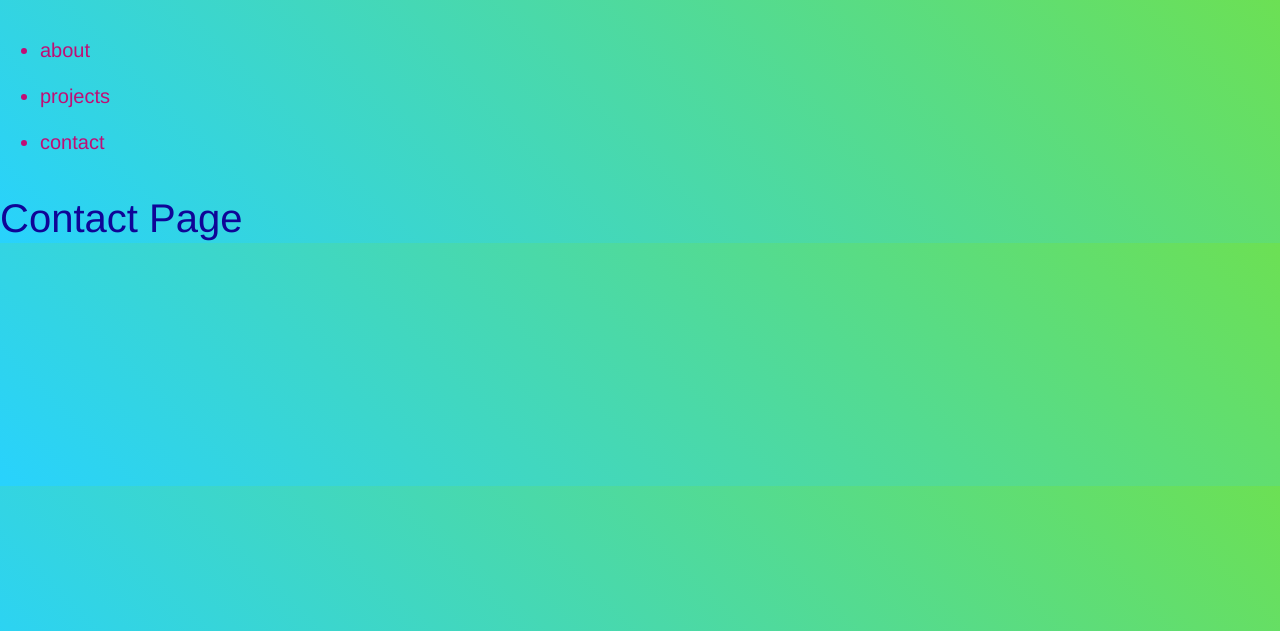
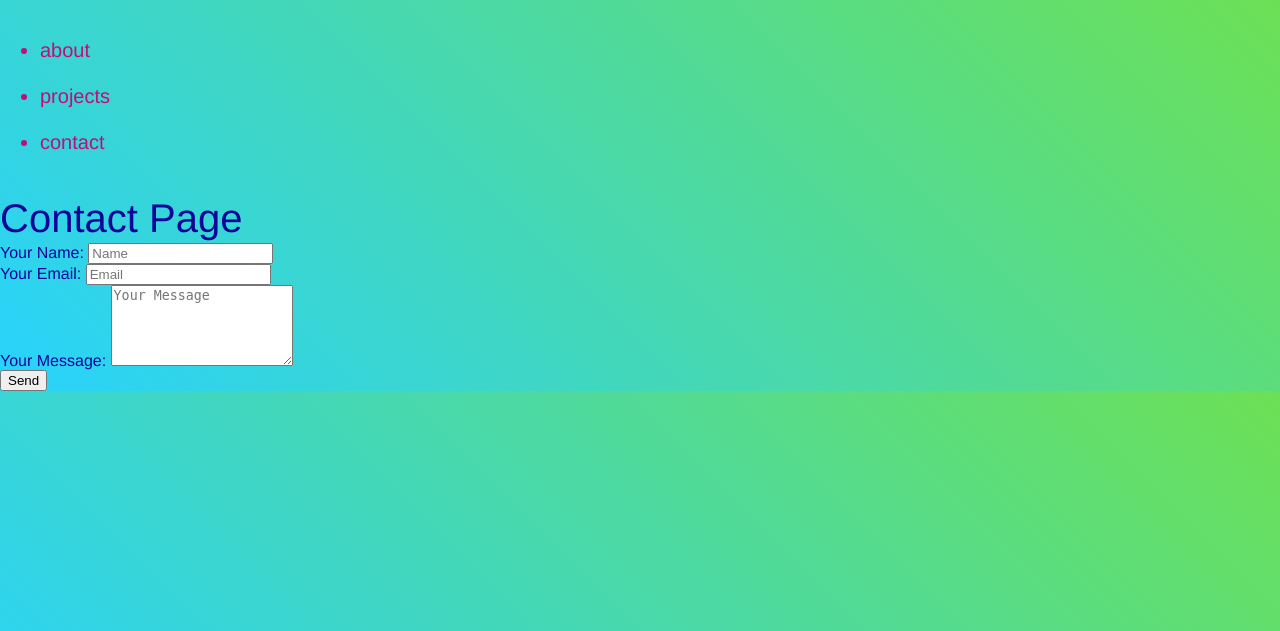
Before and after one commit to tarun010/tarun010.pythonanywhere.com, a Flask app: page /contact in a window 1280 px wide. Shown: the top 631 px of the page. Run offline with Flask 2, Linux system fonts and the light colour scheme.

Commit message:
added contact form and .env to hide formspree contact form url

```diff
--- a/app.py
+++ b/app.py
@@ -1,11 +1,13 @@
 from flask import Flask, render_template
 import requests
-
+import decouple
 
 user_name = "Tarun"
 
 github_projects_url = "https://api.github.com/users/tarun010/repos"
 projects_from_github = requests.get(github_projects_url).json()
+
+contact = decouple.config("CONTACT_FORM_API", default=None)
 
 projects = []
 
@@ -38,7 +40,7 @@ def about_page():
 
 @app.route("/contact")
 def contact_page():
-    return render_template("contact.html", name=user_name)
+    return render_template("contact.html", name=user_name, api=contact)
 
 @app.route("/projects")
 def project_page():
--- a/templates/contact.html
+++ b/templates/contact.html
@@ -2,4 +2,29 @@
 {% block title %}Contact{% endblock %}
 {% block content %}
 <h1>Contact Page</h1>
+
+<form action="{{api}}" method="POST">
+    <div>
+        <label>
+            Your Name:
+            <input type="text" name="name" placeholder="Name">
+        </label>
+    </div>
+    <div>
+        <label>
+            Your Email:
+            <input type="email" name="_replyto" placeholder="Email">
+        </label>
+    </div>
+    <div>
+        <label>
+            Your Message:
+            <textarea name="message" placeholder="Your Message" rows="5"></textarea>
+        </label>
+    </div>
+
+  <!-- your other form fields go here -->
+
+  <button type="submit">Send</button>
+</form>
 {% endblock %}
--- a/templates/layout.html
+++ b/templates/layout.html
@@ -24,7 +24,7 @@
             }
 
             .projects li {
-                margin-top: 2rem;
+                margin: 2rem;
             }
         </style>
     </head>
```
